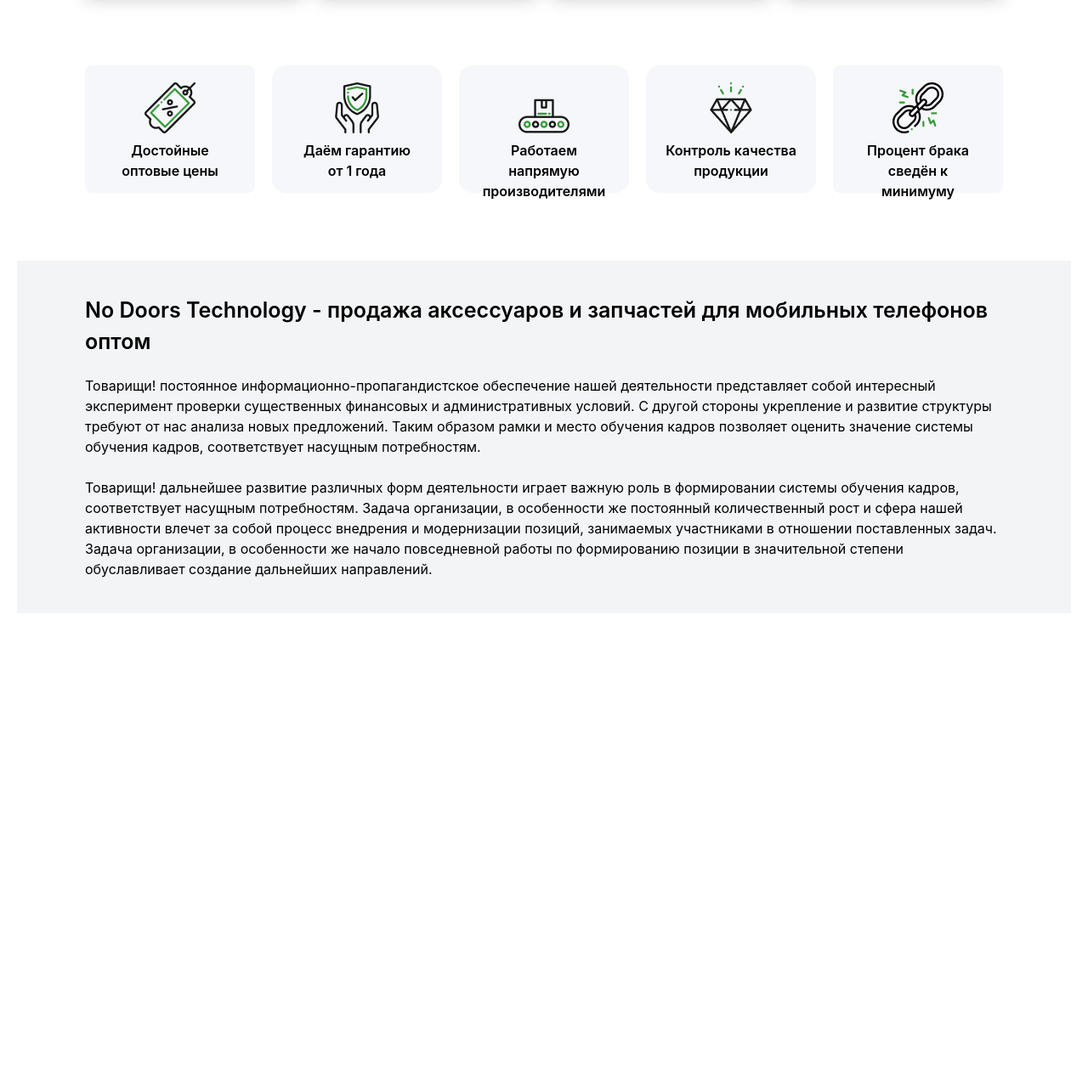
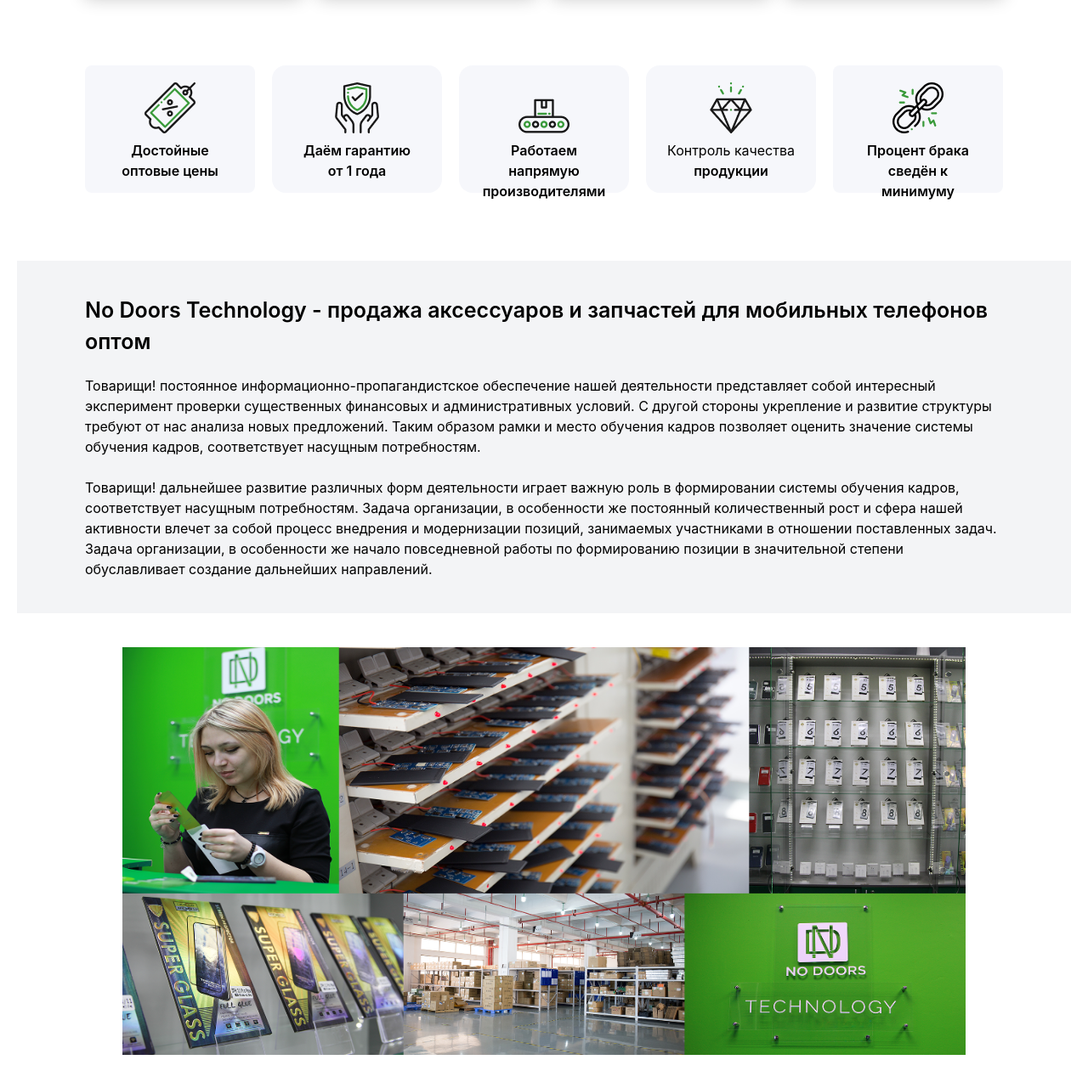
Before and after one commit to MB-git-creator/home-workk, a website: page src/muhammad.html in a window 1280 px wide. Shown: the part 3213-4494 px from the top of the page at 85% size. Before the commit the page ends 3935 px from the top, so only its background shows below. Drawn offline with nearby package versions, Linux system fonts and the light colour scheme; files that its build step writes are made by us from their sources.

Commit message:
muhammad surati korxona

```diff
--- a/src/muhammad.html
+++ b/src/muhammad.html
@@ -397,7 +397,7 @@
             </div>
             <div class="p-5 bg-[#F6F7FB] h-auto rounded-2xl">
                 <img src="./muhammad.img/quality (1) 1.png" alt="" class="mx-auto">
-                <h1 class="text-center font-semibold mt-2">Контроль качества</h1>
+                <h1 class="text-center fofnt-semibold mt-2">Контроль качества</h1>
                 <h1 class="text-center font-semibold">продукции</h1>
             </div>
             <div class="p-5  bg-[#F6F7FB] h-auto rounded-lg">
@@ -421,6 +421,7 @@
                 повседневной работы по формированию позиции в значительной степени обуславливает создание дальнейших
                 направлений.</p>
         </section>
+        <img src="./muhammad.img/Блок _Фото и видео_.png"alt=" "class="mx-auto my-10 h-120 w-[80%]">
 
 
 
```
Also changed, not shown: src/muhammad.img/Блок _Фото и видео_.png (added).
